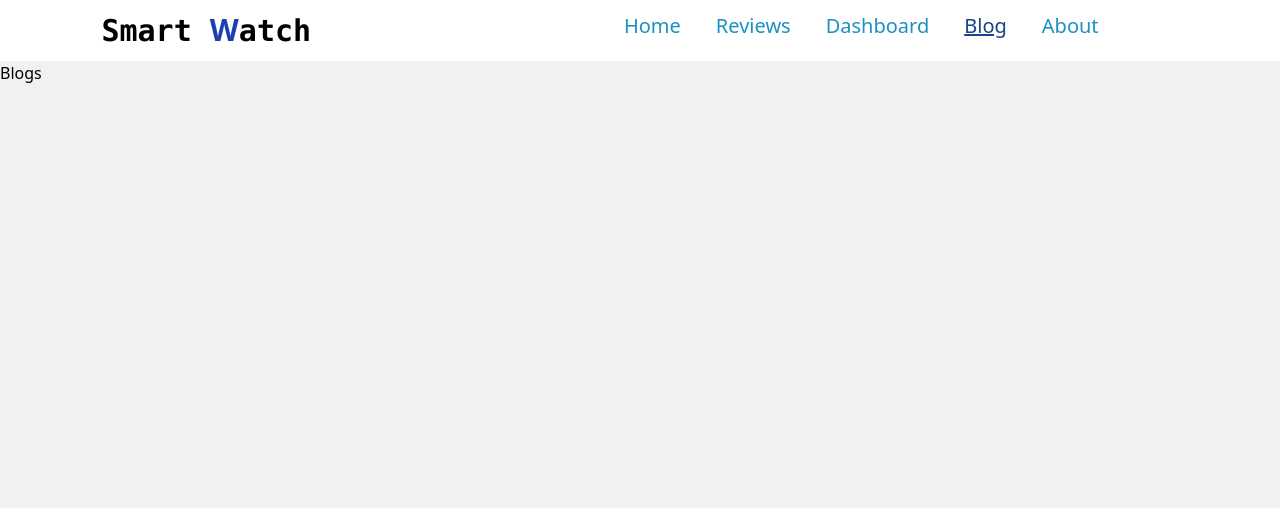
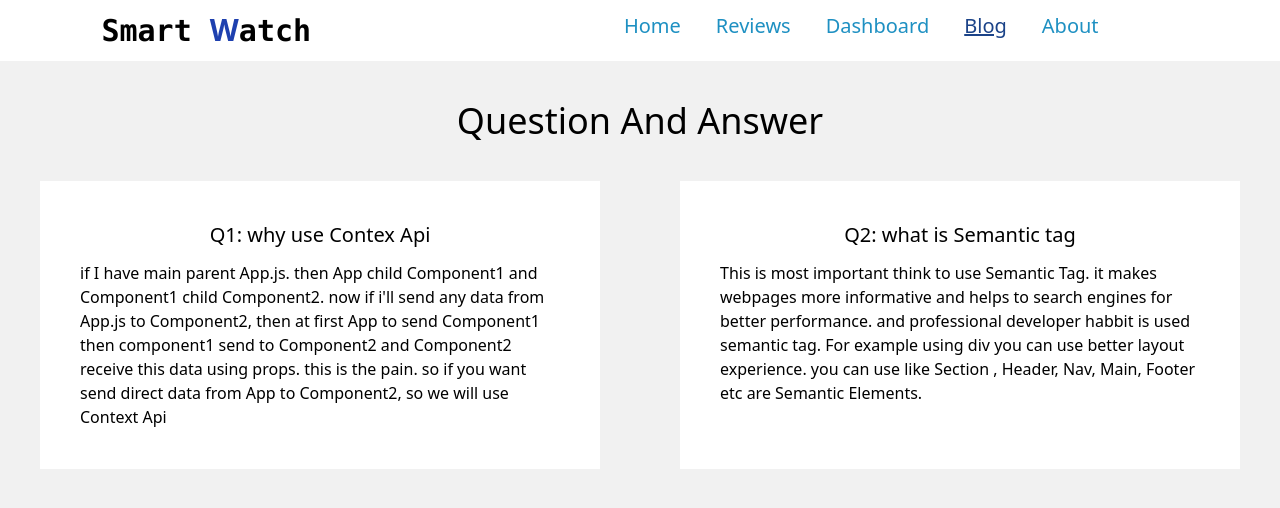
Before and after one commit to NadimMahmudbd7/Product_Analasis, a React (Create React App) app: page /blog in a window 1280 px wide. Shown: the top 508 px of the page. Built offline with nearby package versions, Linux system fonts and the light colour scheme.

Commit message:
completed

```diff
--- a/src/Components/Blog/Blog.js
+++ b/src/Components/Blog/Blog.js
@@ -3,7 +3,30 @@ import React from 'react';
 const Blog = () => {
     return (
         <div>
-            <h1>Blogs</h1>
+            <div className="questionAndAnswer">
+                <h2 className="text-center text-4xl my-10 animate__animated wow animate__fadeInDown">Question And Answer</h2>
+                <div className="grid grid-cols-2 gap-20 mx-10">
+                    <div className="bg-white p-10 animate__animated wow animate__fadeInLeft">
+                        <div className="card">
+                            <div className="card-body">
+                                <h5 className="card-title text-center mb-3 text-xl">Q1: why use Contex Api</h5>
+                                <p className="card-text"> if I have main parent App.js. then App child Component1 and Component1 child Component2. now if i'll send any data from App.js to Component2, then at first App to send Component1 then component1 send to Component2 and Component2 receive this data using props. this is the pain. so if you want send direct data from App to Component2, so we will use Context Api</p>
+                            </div>
+                        </div>
+                    </div>
+                    <div className="bg-white p-10 animate__animated wow animate__fadeInRight">
+                        <div className="card">
+                            <div className="card-body">
+                                <h5 className="card-title text-center mb-3 text-xl">Q2: what is Semantic tag</h5>
+                                <p className="card-text">
+                                    This is most important think to use Semantic Tag. it makes webpages more informative and helps to search engines for better performance. and professional developer habbit is used semantic tag. For example using div you can use better layout experience. you can use like Section , Header, Nav, Main, Footer etc are Semantic Elements.
+                                 </p>
+                            </div>
+                        </div>
+                    </div>
+
+                </div>
+            </div>
         </div>
     );
 };
--- /dev/null
+++ b/src/Components/DashBoard/Dashboard.css
@@ -0,0 +1,11 @@
+@media screen and (max-width:688px){
+    .chart{
+        display: grid;
+        grid-template-columns: repeat(1,1fr);
+        margin: 40px 0px;
+    }
+    .monthWiseSellChrt{
+        width: 10px;
+        margin: 0;
+    }
+}
--- a/src/Components/DashBoard/Dashboard.js
+++ b/src/Components/DashBoard/Dashboard.js
@@ -1,6 +1,6 @@
 import React, { useEffect, useState } from 'react';
 import { Area, AreaChart, Bar, BarChart, CartesianGrid, ComposedChart, Legend, Line, LineChart, Pie, PieChart, ResponsiveContainer, Scatter, Tooltip, XAxis, YAxis } from 'recharts';
-
+import "./Dashboard.css"
 
 const Dashboard = () => {
   const [datas, setData] = useState([])
@@ -16,6 +16,7 @@ const Dashboard = () => {
         <div className="title">
           <h1 className='text-xl text-center text-blue-600'>Investment, Sell & Revinew</h1>
           <ComposedChart
+          className='monthWiseSellChrt '
             width={500}
             height={400}
             data={datas}
--- a/src/Components/OverView/OverView.js
+++ b/src/Components/OverView/OverView.js
@@ -21,7 +21,7 @@ const OverView = () => {
                     </div>
                 </div>
 
-                <div className="image animate__animated wow animate__fadeInRight">
+                <div className="watchImage animate__animated wow animate__fadeInRight">
                     <img className='rounded-2xl' src={"smartwatch.jpg"} alt="" />
                 </div>
             </div>
--- a/src/Components/OverView/Overview.css
+++ b/src/Components/OverView/Overview.css
@@ -4,7 +4,10 @@
     border-radius: 10px;
 }
 .reviews{
-    box-shadow: 0px 0px 12px inset;
+    border-radius: 10px;
+}
+.watchImage{
+    box-shadow: 6px 10px 10px;
     border-radius: 10px;
 }
 @media screen and (max-width:688px){
@@ -24,4 +27,7 @@
     .seeAllReviews{
         width: 50%;
     }
+    .reviews{
+        box-shadow: 0px 0px 12px inset;
+    }
 }
```
